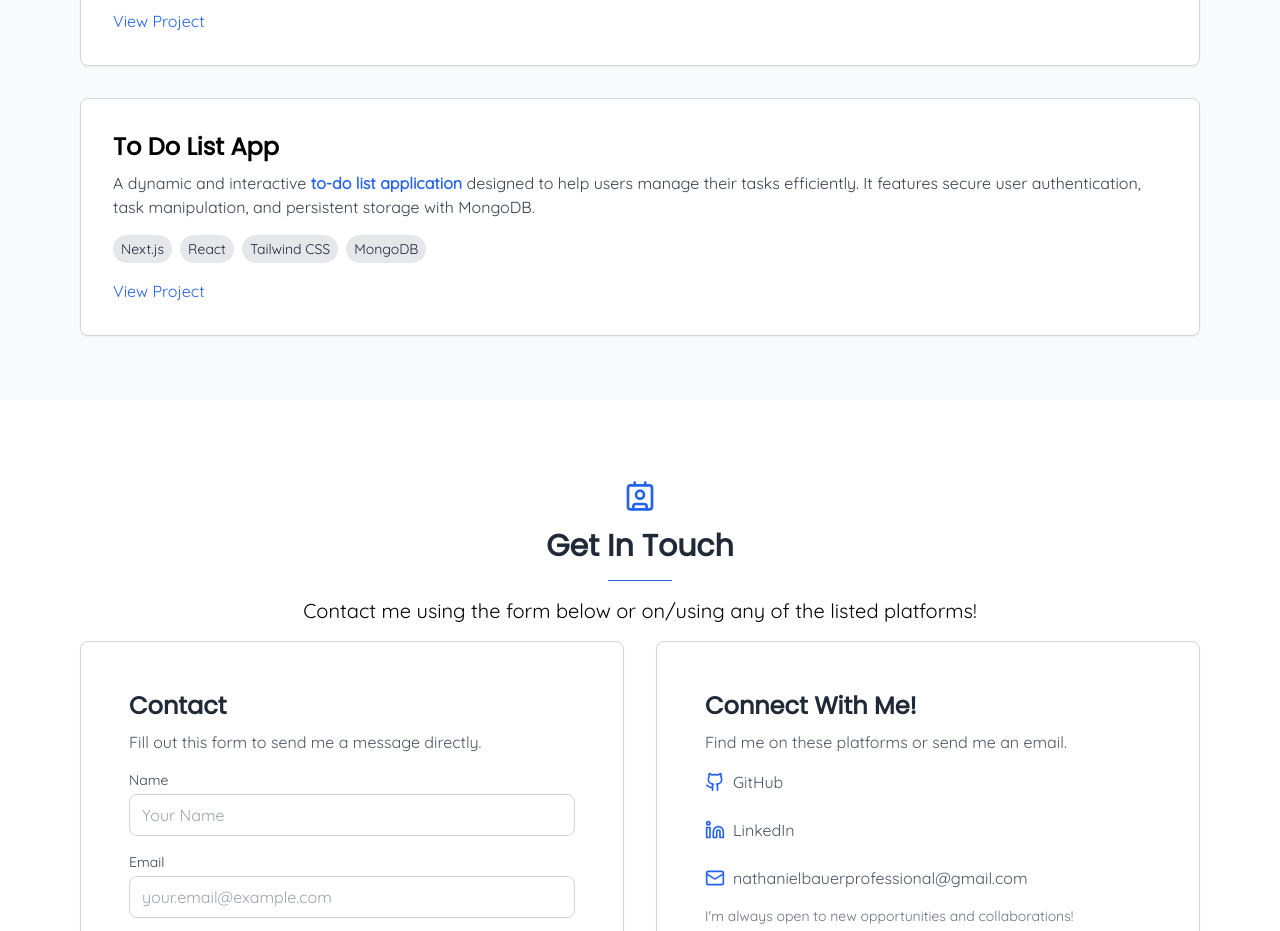
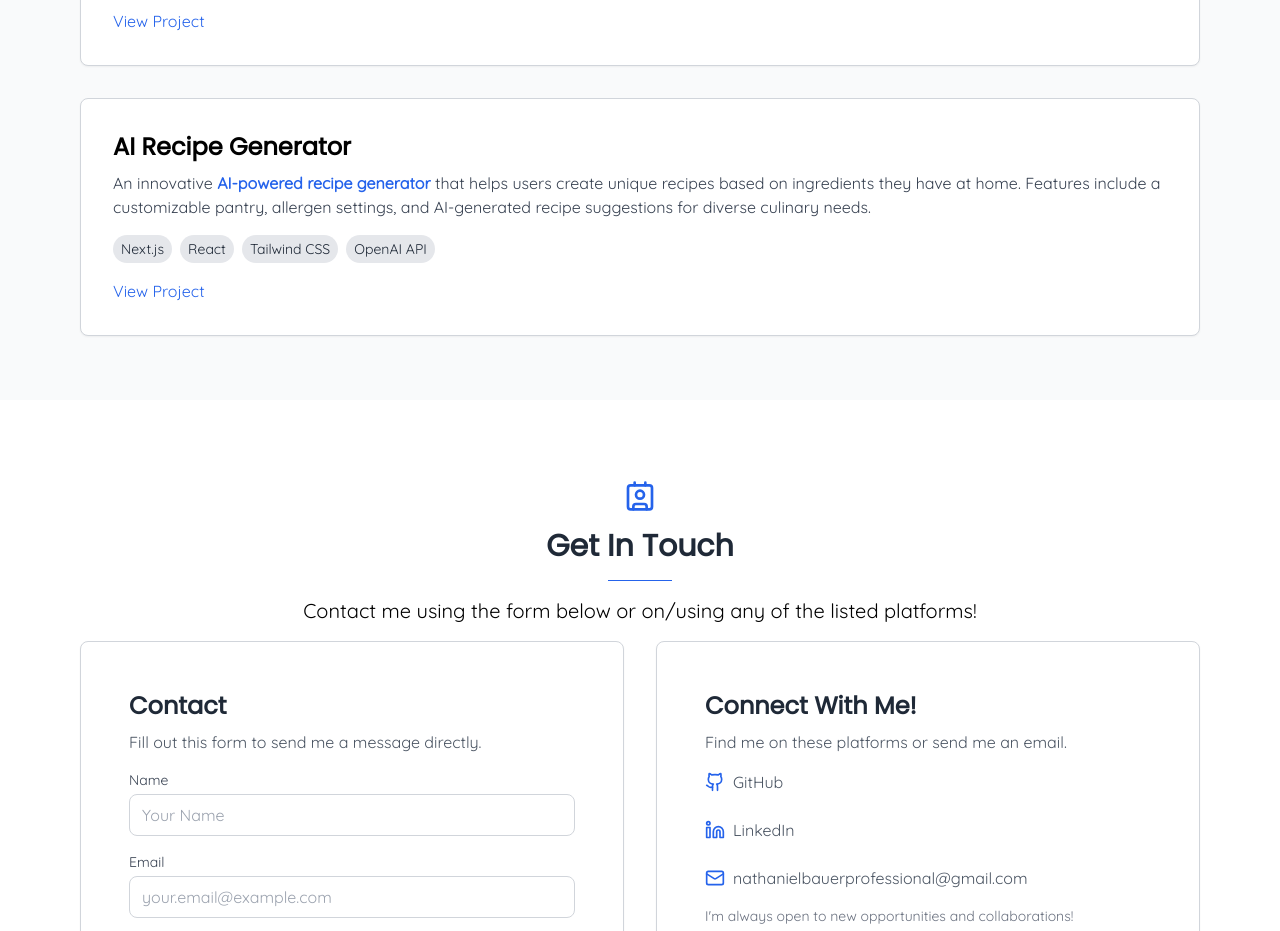
Before and after one commit to nathanielbauerprofessional/portfoliowebsite, a Next.js app: page / in a window 1280 px wide. Shown: the part 2300-3231 px from the top of the page. Built offline with nearby package versions, Linux system fonts and the light colour scheme.

Commit message:
airecipe project addition

```diff
--- a/components/Projects.tsx
+++ b/components/Projects.tsx
@@ -9,10 +9,10 @@ const projects = [
       link: 'https://nathanielbauer.com',
     },
     {
-      "title": "To Do List App",
-      "description": `A dynamic and interactive <span class="text-blue-600 font-bold">to-do list application</span> designed to help users manage their tasks efficiently. It features secure user authentication, task manipulation, and persistent storage with MongoDB.`,
-      "technologies": ["Next.js", "React", "Tailwind CSS", "MongoDB"],
-      "link": "https://todolist-one-khaki.vercel.app/"
+      title: "AI Recipe Generator",
+      description: `An innovative <span class="text-blue-600 font-bold">AI-powered recipe generator</span> that helps users create unique recipes based on ingredients they have at home. Features include a customizable pantry, allergen settings, and AI-generated recipe suggestions for diverse culinary needs.`,
+      technologies: ["Next.js", "React", "Tailwind CSS", "OpenAI API"],
+      link: "https://airecipegenerator.vercel.app/"
     }
   ];
 
```
